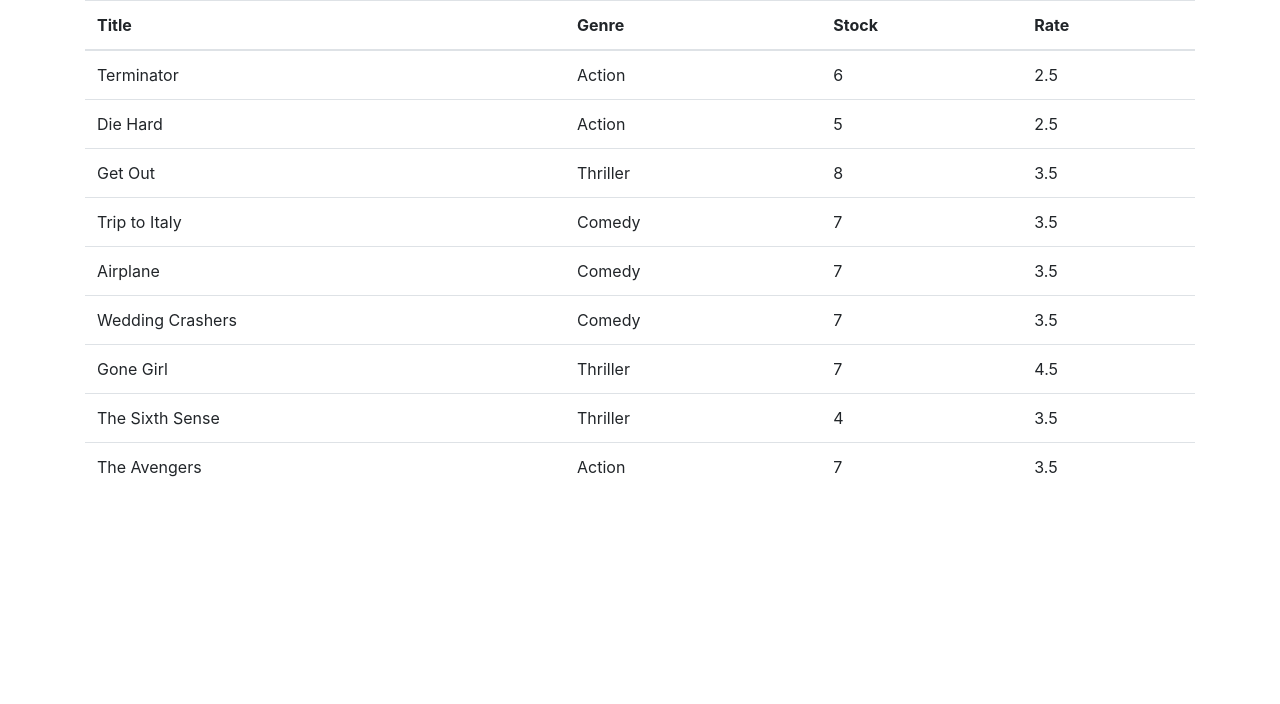
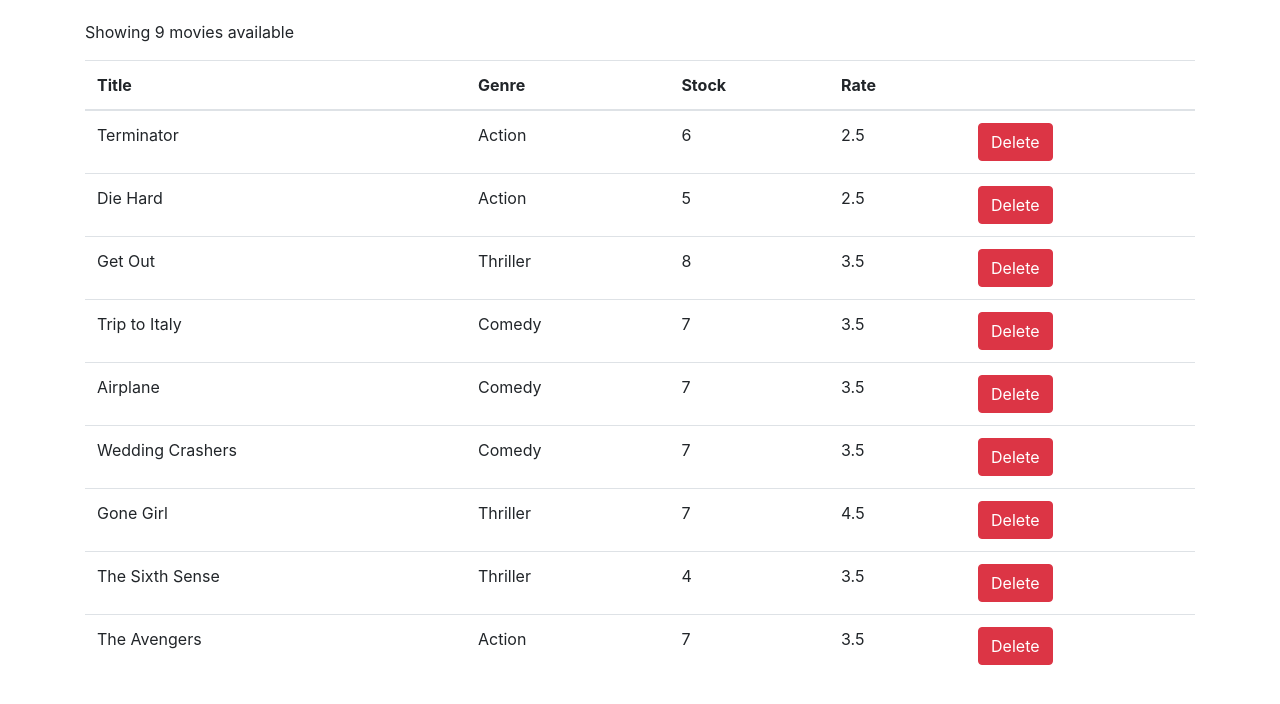
Before and after one commit to snieto10/vidly, a React (Create React App) app: page / in a window 1280 px wide. Shown: the top 704 px of the page. Built offline with nearby package versions, Linux system fonts and the light colour scheme.

Commit message:
finish list

```diff
--- a/src/components/movies.jsx
+++ b/src/components/movies.jsx
@@ -1,34 +1,56 @@
-import React from 'react'
-import { getMovies, movies } from '../services/fakeMovieService'
+import React from "react";
+import { getMovies } from "../services/fakeMovieService";
 
 class Movies extends React.Component {
   state = {
-        movies: getMovies()
+    movies: getMovies(),
   };
+
+  handleDelete = (movie) => {
+    const movies = this.state.movies.filter((m) => m._id !== movie._id);
+    this.setState({ movies });
+  };
+
   render() {
-        return <table className="table">
+    const { length: count } = this.state.movies;
+    if (count === 0) return <p>There are no movies available</p>;
+
+    return (
+      <div>
+        <p>Showing {count} movies available</p>
+
+        <table className="table">
           <thead>
             <tr>
               <th>Title</th>
               <th>Genre</th>
               <th>Stock</th>
               <th>Rate</th>
+              <th></th>
             </tr>
           </thead>
           <tbody>
-                {this.state.movies.map(movie =>(
-
-                    <tr>
-                    <td >{movie.title}</td>
-                    <td >{movie.genre.name}</td>
-                    <td >{movie.numberInStock}</td>
-                    <td >{movie.dailyRentalRate}</td>
+            {this.state.movies.map((movie) => (
+              <tr key={movie._id}>
+                <td>{movie.title}</td>
+                <td>{movie.genre.name}</td>
+                <td>{movie.numberInStock}</td>
+                <td>{movie.dailyRentalRate}</td>
+                <td>
+                  <button
+                    onClick={() => this.handleDelete(movie)}
+                    className="btn btn-danger btn-small"
+                  >
+                    Delete
+                  </button>
+                </td>
               </tr>
             ))}
-
           </tbody>
         </table>
+      </div>
+    );
   }
 }
 
-export default Movies
+export default Movies;
--- a/src/index.css
+++ b/src/index.css
@@ -1,13 +1,14 @@
 body {
   margin: 0;
-  font-family: -apple-system, BlinkMacSystemFont, 'Segoe UI', 'Roboto', 'Oxygen',
-    'Ubuntu', 'Cantarell', 'Fira Sans', 'Droid Sans', 'Helvetica Neue',
+  font-family: -apple-system, BlinkMacSystemFont, "Segoe UI", "Roboto", "Oxygen",
+    "Ubuntu", "Cantarell", "Fira Sans", "Droid Sans", "Helvetica Neue",
     sans-serif;
   -webkit-font-smoothing: antialiased;
   -moz-osx-font-smoothing: grayscale;
+  padding: 20px 0 0 0;
 }
 
 code {
-  font-family: source-code-pro, Menlo, Monaco, Consolas, 'Courier New',
+  font-family: source-code-pro, Menlo, Monaco, Consolas, "Courier New",
     monospace;
 }
--- a/src/services/fakeMovieService.js
+++ b/src/services/fakeMovieService.js
@@ -1,6 +1,6 @@
 import * as genresAPI from "./fakeGenreService";
 
-export const movies = [
+const movies = [
   {
     _id: "5b21ca3eeb7f6fbccd471815",
     title: "Terminator",
```
Lines whose indentation alone changed are shown as unchanged.
